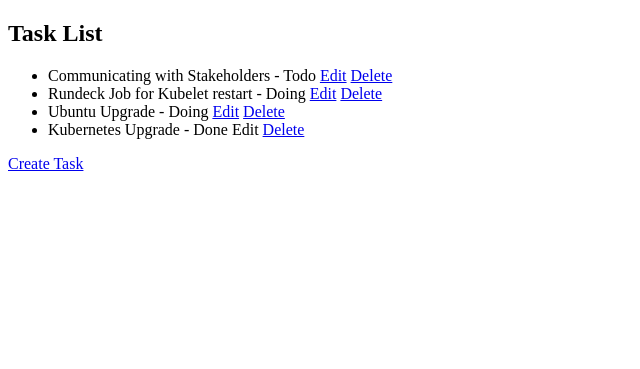
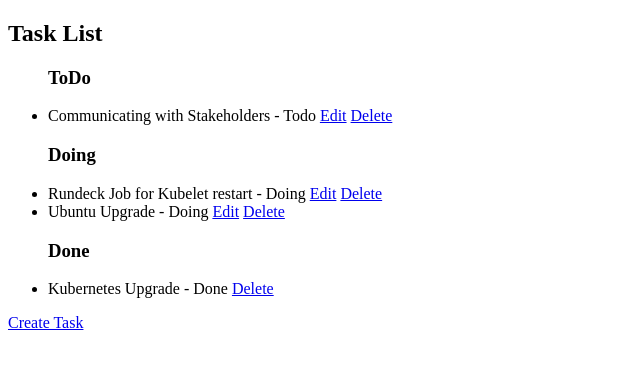
Before and after one commit to vaishnav1423/todoapp_sas, a Django app: page /tasks/ in a window 1280 px wide. Shown: the part 98-467 px from the top of the page, without its empty margins (0-640 px from the left). Run offline with Django 5.2, Linux system fonts and the light colour scheme; data comes from the database, SQL or seed files in the repository; both versions use the stored data as it was after the commit.

Commit message:
Formatting Change in tasklist

```diff
--- a/todoapp/templates/task_list.html
+++ b/todoapp/templates/task_list.html
@@ -3,15 +3,39 @@
 {% block content %}
   <h2>Task List</h2>
   <ul>
+    <h3><strong>ToDo</strong></h3>
     {% for task in object_list %}
-      <li>{{ task.title }} - {{ task.get_stage_display }}
-        {% if task.stage != 'done' %}
-        <a href="{% url 'task-update' task.pk %}">Edit</a>
-        {% else %}
-        Edit
-        {% endif %}
-        <a href="{% url 'task-delete' task.pk %}">Delete</a>
-      </li>
+      {% if task.stage == 'todo' %}
+        <li>
+          {{ task.title }} - {{ task.get_stage_display }}
+          <a href="{% url 'task-update' task.pk %}">Edit</a>
+          <a href="{% url 'task-delete' task.pk %}">Delete</a>
+        </li>
+      {% endif %}
+    {% endfor %}
+    </ul>
+    <ul>
+      <h3><strong>Doing</strong></h3>
+    {% for task in object_list %}
+      {% if task.stage == 'doing' %}
+        <li>
+          {{ task.title }} - {{ task.get_stage_display }}
+          <a href="{% url 'task-update' task.pk %}">Edit</a>
+          <a href="{% url 'task-delete' task.pk %}">Delete</a>
+        </li>
+      {% endif %}
+    {% endfor %}
+    </ul>
+    <ul>
+      <h3><strong>Done</strong></h3>
+    {% for task in object_list %}
+      {% if task.stage == 'done' %}
+        <li>
+          {{ task.title }} - {{ task.get_stage_display }}
+          <!-- Edit option disabled for Done tasks -->
+          <a href="{% url 'task-delete' task.pk %}">Delete</a>
+        </li>
+      {% endif %}
     {% endfor %}
   </ul>
   <a href="{% url 'task-create' %}">Create Task</a>
```
Also changed, not shown: db.sqlite3.
